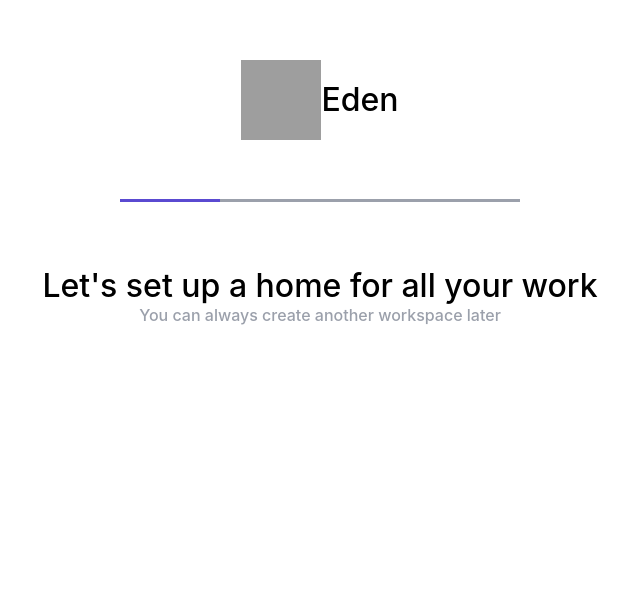
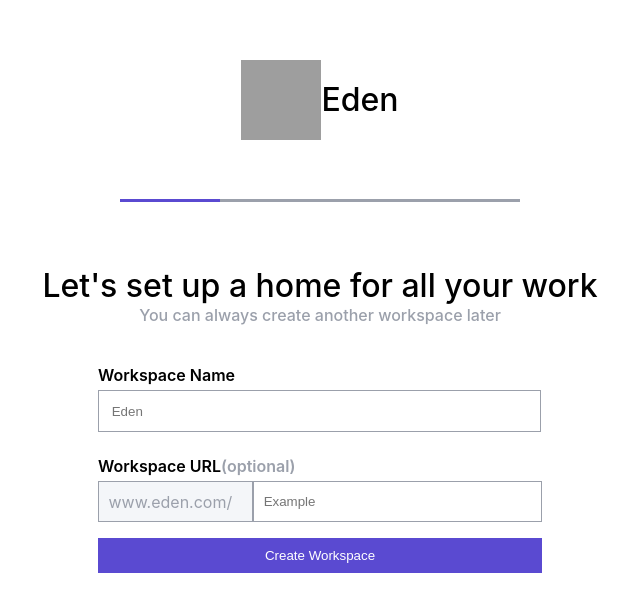
Before and after one commit to aniketsingh13/cutshort, a React (Create React App) app in the folder onboardingform/: page / in a window 1280 px wide. Both pictures are taken after typing "Sample", "Sample" into the empty fields and a click on the button "Create Workspace". Shown: the top 612 px of the page, without its empty margins (320-960 px from the left). Built offline with nearby package versions, Linux system fonts and the light colour scheme; grey boxes are pictures that could not be loaded.

Commit message:
feat: workspace page

```diff
--- a/onboardingform/src/component/Onboard/Onboard.css
+++ b/onboardingform/src/component/Onboard/Onboard.css
@@ -1,9 +1,9 @@
 .onBoardFullName{
    margin-bottom: 1.5rem;
 }
-.onBoardFullName div{
+.onBoardFullName label{
     font-weight: 500;
-    font-size: .9rem;
+    font-size: 1rem;
     padding-bottom: .3rem;
 }
 .onBoardFullName input{
@@ -12,16 +12,16 @@
     border: 1px solid var(--text-color);
 }
 
-.onBoardDisplayName div{
+.onBoardDisplayName label{
     font-weight: 500;
-    font-size: .9rem;
-    padding-bottom: .3rem;
+    font-size: 1rem;
 }
 
 .onBoardDisplayName input{
     width: 100%;
     padding: .6rem;
     border: 1px solid var(--text-color);
+    margin-top: .3rem;
 }
 .onBoard_btn{
     background-color: var(--primary-color);
--- a/onboardingform/src/component/Onboard/Onboard.jsx
+++ b/onboardingform/src/component/Onboard/Onboard.jsx
@@ -5,7 +5,7 @@ const Onboard = ({ formData, setFormData, setPage }) => {
   return (
     <form onSubmit={() => setPage((prev) => prev + 1)}>
       <div className="onBoardFullName">
-        <div>Full Name</div>
+        <label>Full Name</label>
         <input
           type="text"
           placeholder="Steve Jobs"
@@ -17,7 +17,7 @@ const Onboard = ({ formData, setFormData, setPage }) => {
         />
       </div>
       <div className="onBoardDisplayName">
-        <div>Display Name</div>
+        <label>Display Name</label>
         <input
           type="text"
           placeholder="Steve"
--- a/onboardingform/src/component/form/Form.jsx
+++ b/onboardingform/src/component/form/Form.jsx
@@ -1,6 +1,7 @@
 import React from "react";
 import { useState } from "react";
 import Onboard from "../Onboard/Onboard";
+import { Workspace } from "../workspace/Workspace";
 import "./Form.css";
 
 const Form = () => {
@@ -8,6 +9,8 @@ const Form = () => {
   const [formData, setFormData] = useState({
     fullName: "",
     displayName: "",
+    workspaceName: "",
+    workspaceUrl: ""
   });
 
   const formTitles = [
@@ -28,6 +31,8 @@ const Form = () => {
   const pageDisplay = () => {
     if (page === 0) {
       return <Onboard formData={formData} setFormData={setFormData} setPage={setPage} />;
+    }else if(page === 1){
+        return <Workspace formData={formData} setFormData={setFormData} setPage={setPage} />
     }
   };
 
--- /dev/null
+++ b/onboardingform/src/component/workspace/Workspace.css
@@ -0,0 +1,61 @@
+.workspace_container{
+    display: flex;
+    justify-content: center;
+}
+.workspace_container form {
+    width: 80%;
+}
+.workspace_name{
+    margin-bottom: 1.5rem;
+    display: flex;
+    flex-direction: column;
+}
+.workspace_name label{
+    font-weight: 600;
+    font-size: 1rem;
+    padding-bottom: .3rem;
+}
+
+.workspace_name input{
+    width: 93.5%;
+    padding: .8rem;
+    border: 1px solid var(--text-color);
+}
+
+.workspace_url label{
+    font-weight: 600;
+    font-size: 1rem;
+}
+.workspace_url label span{
+    font-weight: 600;
+    font-size: 1rem;
+    color: var(--text-color);
+}
+.workspace_url div {
+ display: flex;
+ padding-top: .3rem;
+}
+.workspace_url div div {
+    padding: .6rem;
+    border: 1px solid var(--text-color);
+    width: 50%;
+    color: var(--text-color);
+    background-color: #f4f6f9;
+}
+.workspace_url div input {
+    width: 100%;
+    padding: .6rem;
+    border: 1px solid var(--text-color);
+}
+.workspace_btn{
+    background-color: var(--primary-color);
+    color: white;
+    width: 100%;
+    margin-top: 1rem;
+    padding: .6rem;
+    border: none;
+    cursor: pointer;
+}
+.workspace_btn:hover{
+    background-color: var(--primary-color-hover);
+}
--- /dev/null
+++ b/onboardingform/src/component/workspace/Workspace.jsx
@@ -0,0 +1,41 @@
+import React from "react";
+import "./Workspace.css";
+
+export const Workspace = ({ formData, setFormData, setPage }) => {
+  return (
+    <div className="workspace_container">
+      <form onSubmit={() => setPage((prev) => prev + 1)}>
+        <div className="workspace_name">
+          <label>Workspace Name</label>
+          <input
+            type="text"
+            placeholder="Eden"
+            value={formData.workspaceName}
+            onChange={(e) =>
+              setFormData({ ...formData, workspaceName: e.target.value })
+            }
+          />
+        </div>
+        <div className="workspace_url">
+          <label>
+            Workspace URL<span>(optional)</span>
+          </label>
+          <div>
+            <div>www.eden.com/</div>
+            <input
+              type="text"
+              placeholder="Example"
+              value={formData.workspaceUrl}
+              onChange={(e) =>
+                setFormData({ ...formData, workspaceUrl: e.target.value })
+              }
+            />
+          </div>
+        </div>
+        <button className="workspace_btn" type="submit">
+          Create Workspace
+        </button>
+      </form>
+    </div>
+  );
+};
```
